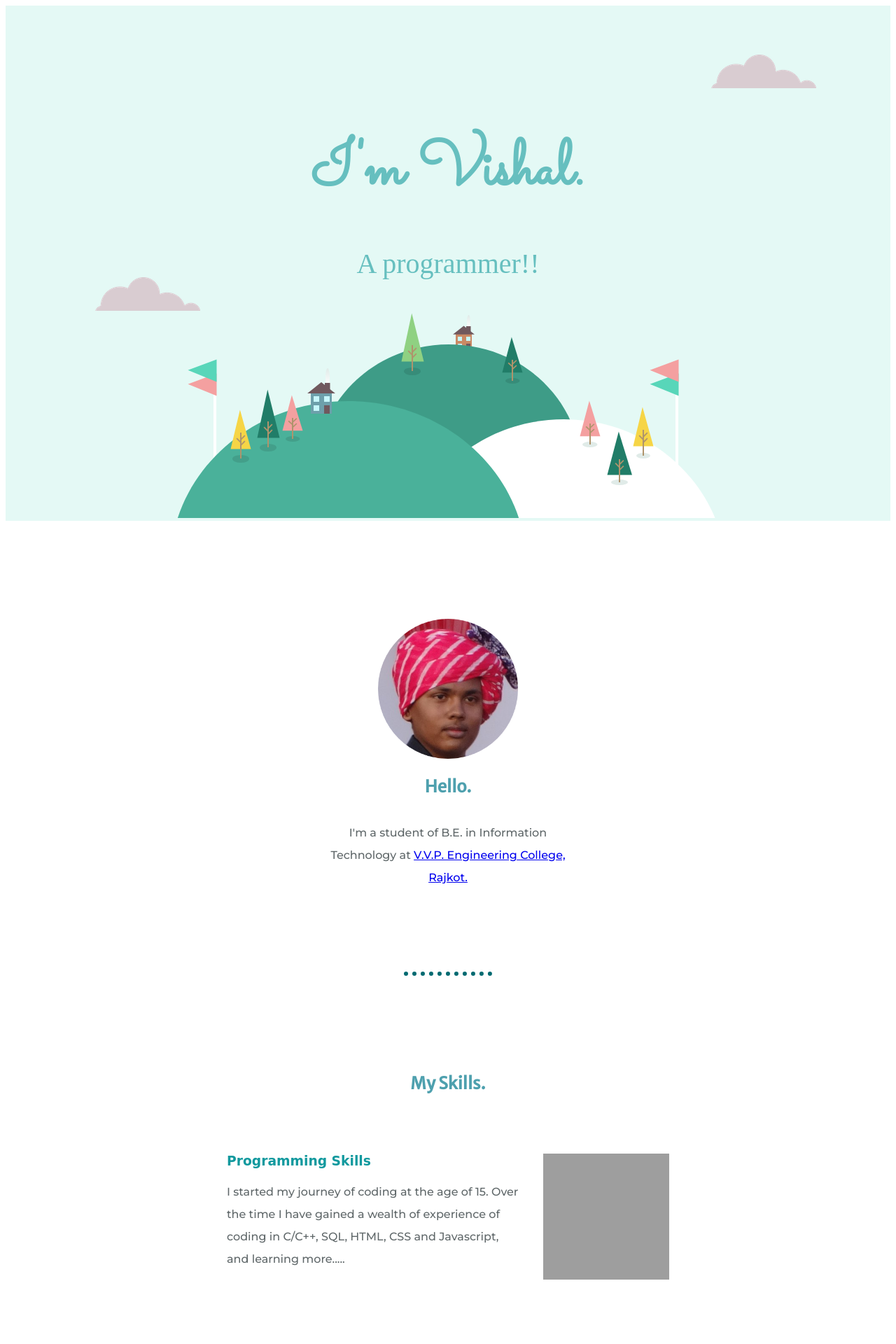
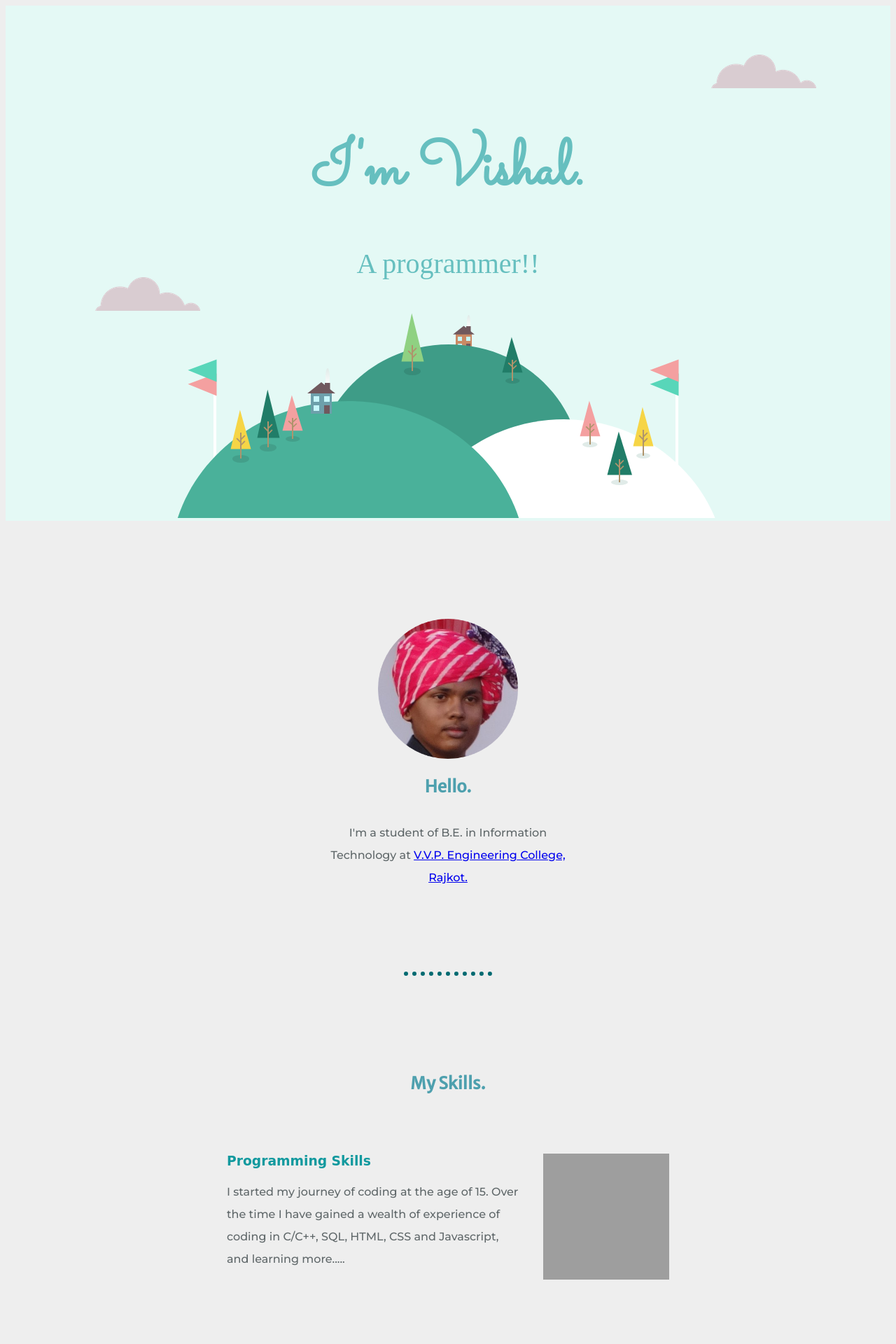
Before and after one commit to VishalP130821/new_cv, a PHP site: page / in a window 1280 px wide. Shown: the top 1920 px of the page at 70% size. Run offline with PHP 8.4, Linux system fonts and the light colour scheme; some web fonts are replaced; grey boxes are pictures that could not be loaded.

Commit message:
Update styles.css

```diff
--- a/styles.css
+++ b/styles.css
@@ -1,6 +1,6 @@
 body {
   color: #5f6769;
-  background-color: white;
+  background-color: #eeeeee;
   text-align: center;
 }
 
```
